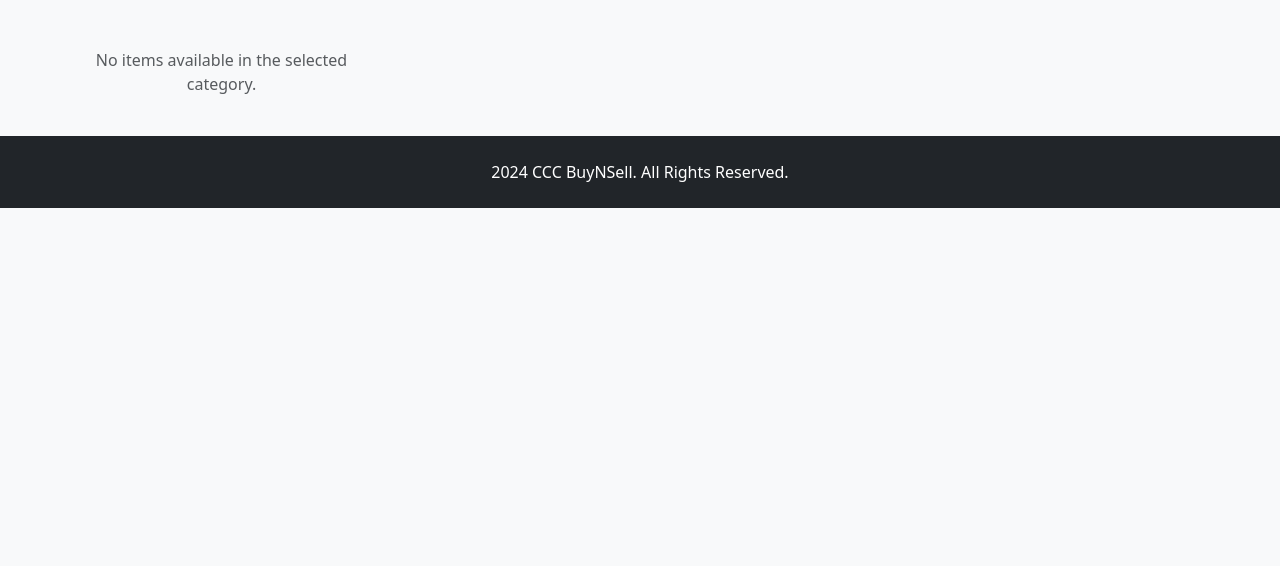
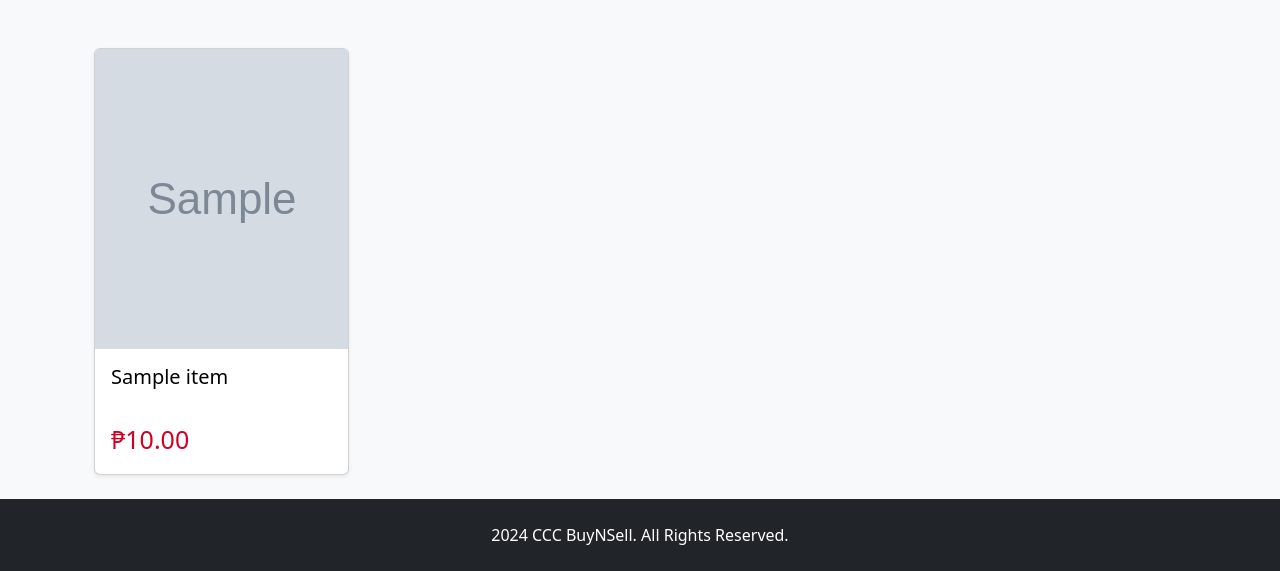
Before and after one commit to Daisho0201/calambatradinghubg5, a Flask app: page /filter_by_category/all in a window 1280 px wide. Shown: the part 234-805 px from the top of the page. Run offline with Flask 3, Linux system fonts and the light colour scheme; tables that the repository leaves empty or names only in its code hold one stand-in row (Sample ...); data that the repository does not hold is empty; some libraries are stand-ins or nearby versions.

Commit message:
Updated filtering logic and template to display filtered items

```diff
--- a/app.py
+++ b/app.py
@@ -354,11 +354,9 @@ def filter_by_category(category):
         conn = get_db_connection()
         cursor = conn.cursor(dictionary=True)
 
-        # Adjust the SQL query based on the category
         if category == 'all':
             cursor.execute('SELECT * FROM items ORDER BY id DESC')
         else:
-            # Filter items based on the specified category
             cursor.execute('''
                 SELECT * FROM items
                 WHERE category = %s
@@ -366,7 +364,7 @@ def filter_by_category(category):
             ''', (category,))
 
         filtered_items = cursor.fetchall()
-        print(f"Filtered items for category '{category}': {filtered_items}")
+        print(f"Filtered items for category '{category}': {filtered_items}")  # Debugging output
 
         cursor.close()
         conn.close()
@@ -375,9 +373,6 @@ def filter_by_category(category):
 
     except Exception as e:
         print(f"Error in filter_by_category route: {str(e)}")
-        print(f"Error type: {type(e)}")
-        import traceback
-        print(f"Traceback: {traceback.format_exc()}")
         return "An error occurred", 500
 
 def get_items_by_category(category):
--- a/templates/main_index.html
+++ b/templates/main_index.html
@@ -120,8 +120,8 @@
     <div class="container mb-4">
         <div class="row justify-content-center">
             <div class="row row-cols-2 row-cols-md-3 row-cols-lg-4 g-4">
-                {% if all_items %}
-                    {% for item in all_items %}
+                {% if items %}
+                    {% for item in items %}
                         <div class="col">
                             <div class="card shadow-sm h-100 position-relative">
                                 <a href="/item/{{ item.id }}" class="text-decoration-none">
```
